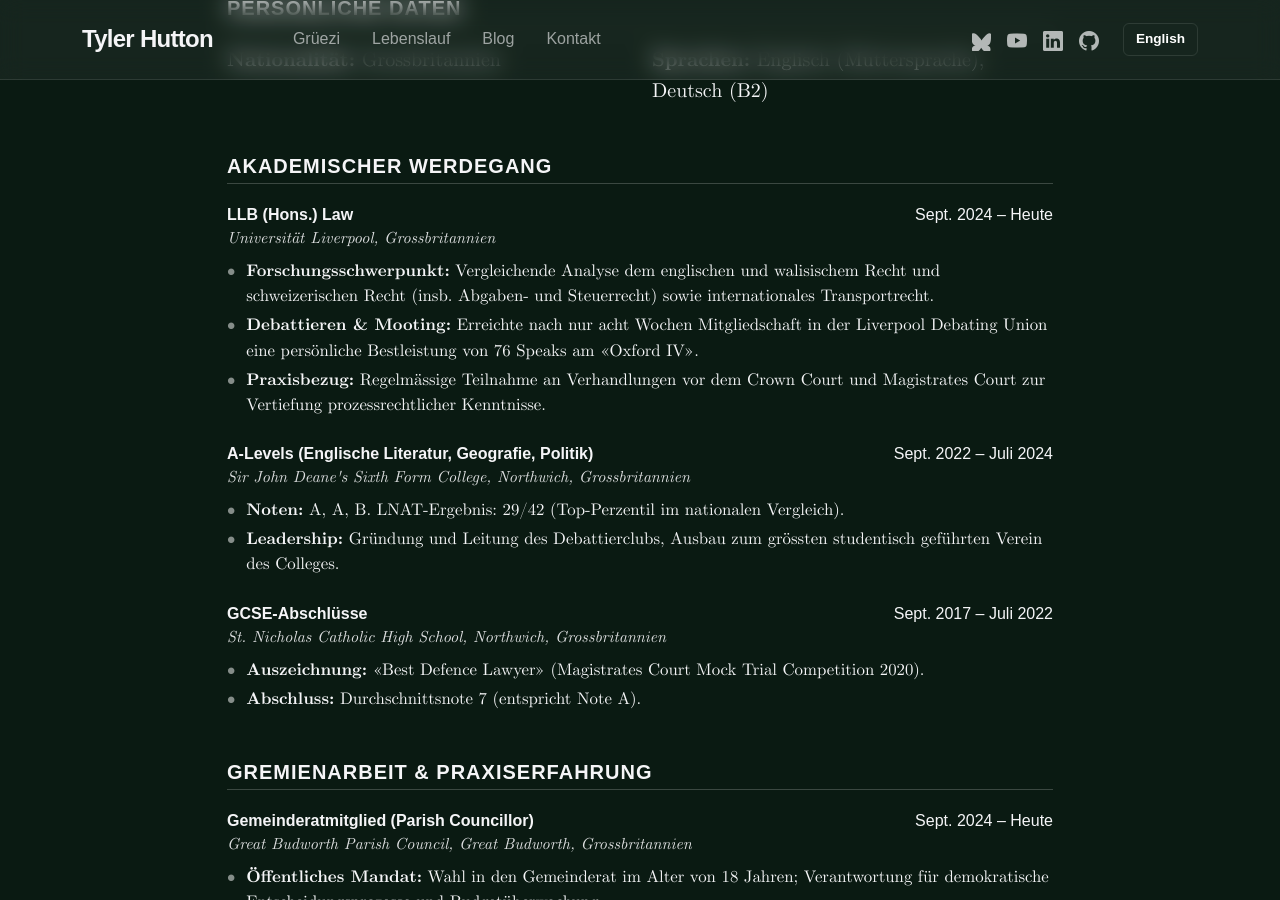
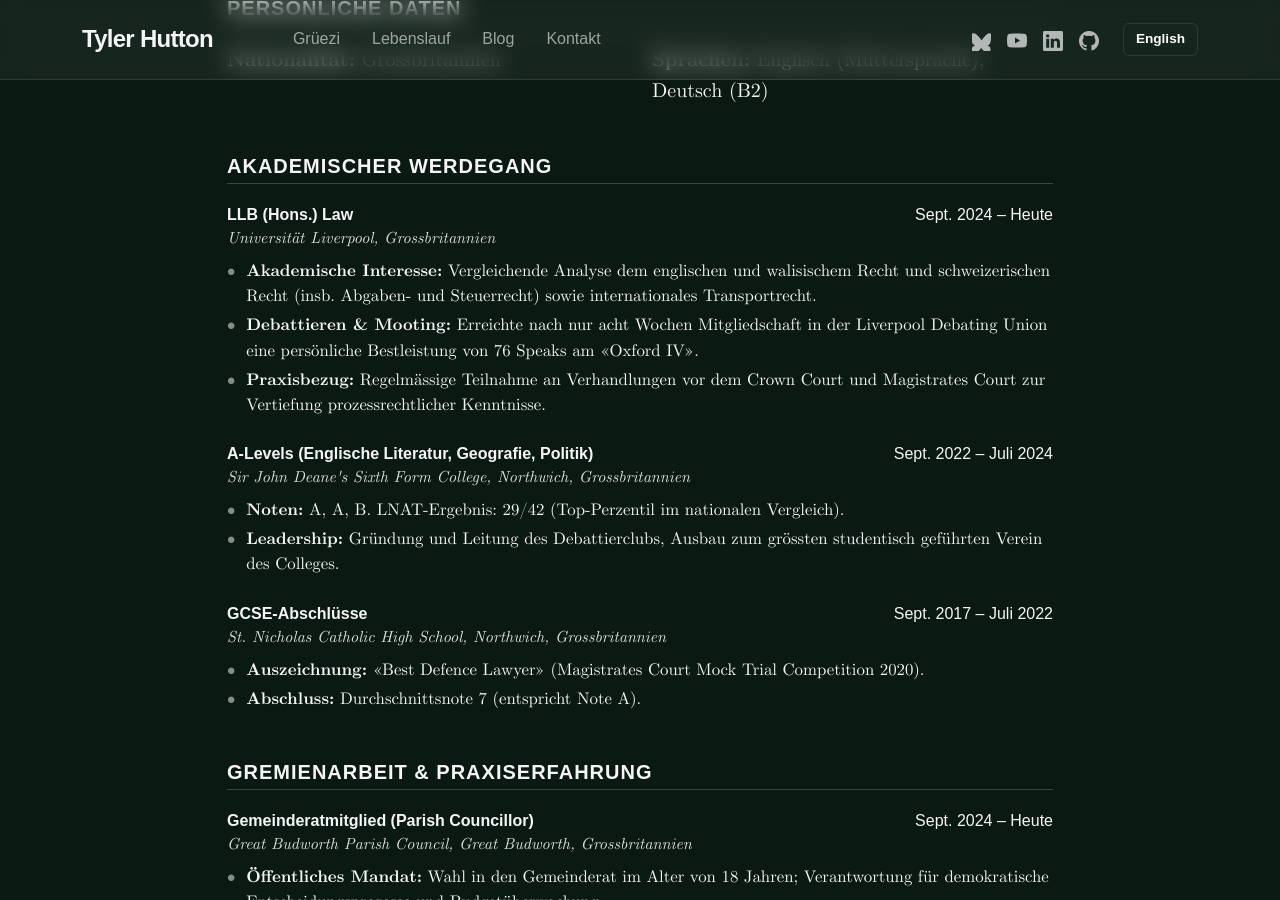
Before and after one commit to huttontyler/website, a Jekyll site: the page built from de/cv.html, in a window 1280 px wide and 900 px high, scrolled down 650 px. Built offline with Jekyll 4.4.1, drawn with Linux system fonts in a browser that asks for light colours; some web fonts are replaced.

Commit message:
Update cv.html

```diff
--- a/de/cv.html
+++ b/de/cv.html
@@ -63,7 +63,7 @@ lang: de
         </div>
         <div class="italic">Universität Liverpool, Grossbritannien</div>
         <ul class="academic-list mt-2">
-          <li><b>Forschungsschwerpunkt:</b> Vergleichende Analyse dem englischen und walisischem Recht und schweizerischen Recht (insb. Abgaben- und Steuerrecht) sowie internationales Transportrecht.</li>
+          <li><b>Akademische Interesse:</b> Vergleichende Analyse dem englischen und walisischem Recht und schweizerischen Recht (insb. Abgaben- und Steuerrecht) sowie internationales Transportrecht.</li>
           <li><b>Debattieren & Mooting:</b> Erreichte nach nur acht Wochen Mitgliedschaft in der Liverpool Debating Union eine persönliche Bestleistung von 76 Speaks am «Oxford IV».</li>          <li><b>Praxisbezug:</b> Regelmässige Teilnahme an Verhandlungen vor dem Crown Court und Magistrates Court zur Vertiefung prozessrechtlicher Kenntnisse.</li>
         </ul>
       </div>
```
